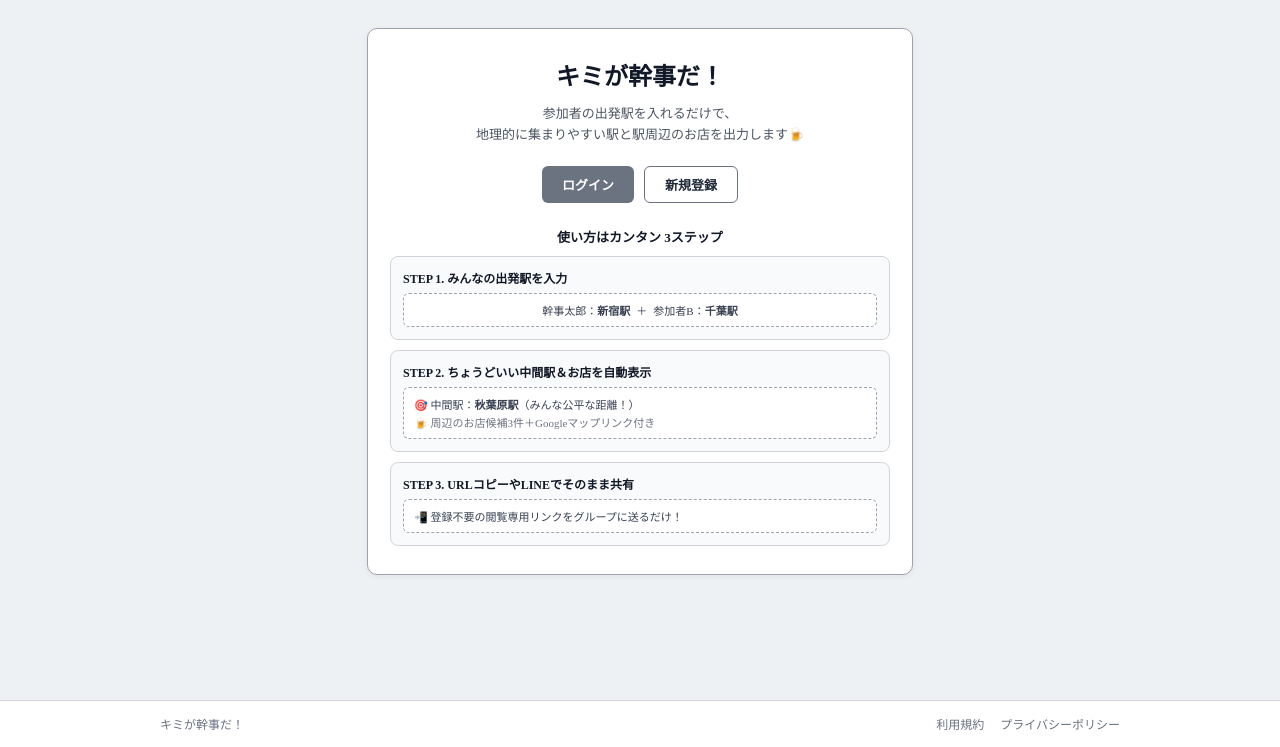
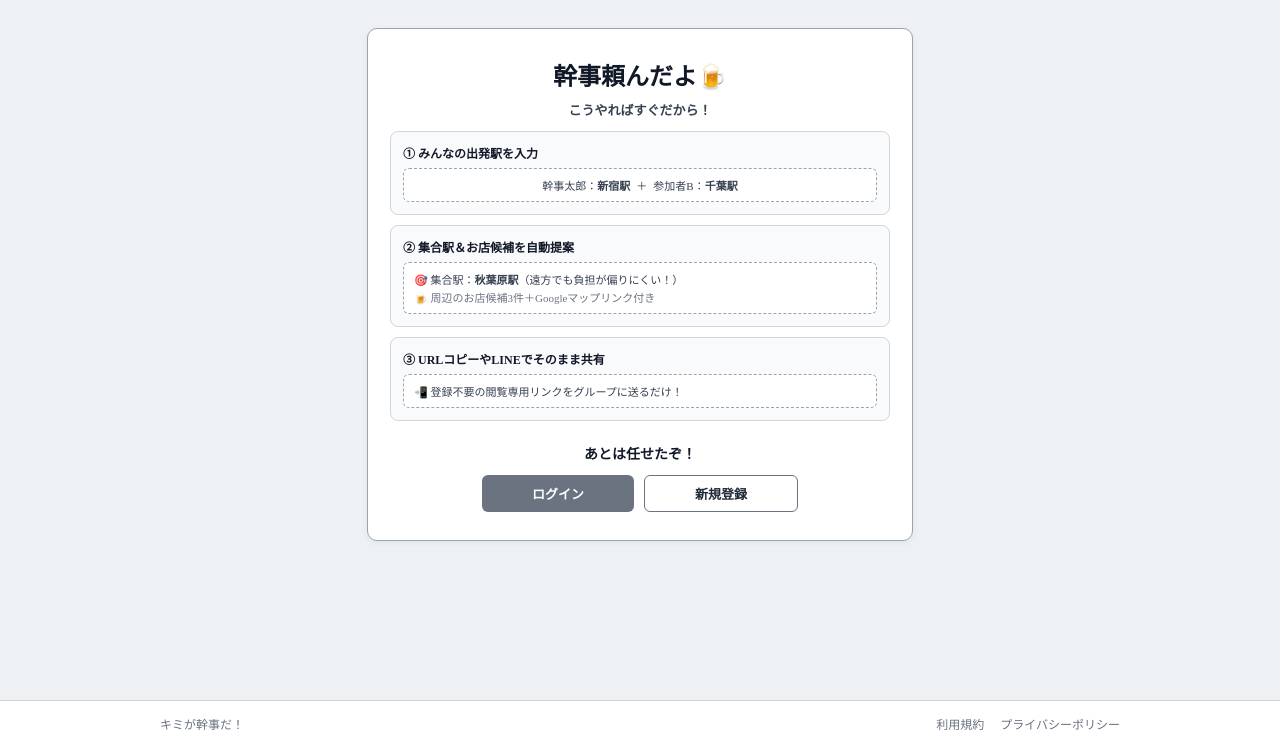
Before and after one commit to Yoshiki-shi/midpoint-find, a Rails app: page / in a window 1280 px wide. Shown: the part 53-800 px from the top of the page. Run offline with Rails 7, Linux system fonts and the light colour scheme; some libraries are stand-ins or nearby versions.

Commit message:
Add playful top page flow and hover labels on auth buttons

```diff
--- /dev/null
+++ b/app/javascript/controllers/hover_label_controller.js
@@ -0,0 +1,23 @@
+import { Controller } from "@hotwired/stimulus"
+
+export default class extends Controller {
+  static values = {
+    hover: String
+  }
+
+  connect() {
+    this.originalText = this.element.textContent.trim()
+  }
+
+  enter() {
+    if (this.hasHoverValue && this.hoverValue) {
+      this.element.textContent = this.hoverValue
+    }
+  }
+
+  leave() {
+    if (this.originalText) {
+      this.element.textContent = this.originalText
+    }
+  }
+}
--- a/app/views/static_pages/top.html.erb
+++ b/app/views/static_pages/top.html.erb
@@ -1,21 +1,11 @@
 <div style="max-width: 500px; margin: 0 auto; background-color: #ffffff; border: 1.5px solid #9ca3af; border-radius: 10px; padding: 28px 22px; text-align: center; box-shadow: 0 2px 6px rgba(0,0,0,0.05);">
-  <h1 style="font-size: 24px; font-weight: 800; color: #111827; margin: 0 0 12px 0;">キミが幹事だ！</h1>
-  <p style="font-size: 13px; color: #4b5563; margin: 0 0 20px 0; line-height: 1.6;">
-    参加者の出発駅を入れるだけで、<br>
-    地理的に集まりやすい駅と駅周辺のお店を出力します🍺
-  </p>
+  <h1 style="font-size: 24px; font-weight: 800; color: #111827; margin: 0 0 8px 0;">幹事頼んだよ🍺</h1>
+  <p style="font-size: 13px; font-weight: 700; color: #374151; margin: 0 0 12px 0;">こうやればすぐだから！</p>
 
-  <div style="display: flex; justify-content: center; gap: 10px; margin-bottom: 24px;">
-    <%= link_to "ログイン", login_path, style: "background-color: #6b7280; color: #ffffff; padding: 9px 20px; border-radius: 6px; text-decoration: none; font-size: 13px; font-weight: 700;" %>
-    <%= link_to "新規登録", signup_path, style: "background-color: #ffffff; color: #1f2937; border: 1.5px solid #6b7280; padding: 8px 20px; border-radius: 6px; text-decoration: none; font-size: 13px; font-weight: 700;" %>
-  </div>
-
-  <div style="text-align: left;">
-    <div style="font-size: 13px; font-weight: 700; color: #111827; margin-bottom: 10px; text-align: center;">使い方はカンタン 3ステップ</div>
-
+  <div style="text-align: left; margin-bottom: 22px;">
     <div style="display: flex; flex-direction: column; gap: 10px;">
       <div style="background-color: #f9fafb; border: 1px solid #d1d5db; border-radius: 8px; padding: 12px;">
-        <div style="font-size: 12px; font-weight: 700; color: #111827; margin-bottom: 6px;">STEP 1. みんなの出発駅を入力</div>
+        <div style="font-size: 12px; font-weight: 700; color: #111827; margin-bottom: 6px;">① みんなの出発駅を入力</div>
         <div style="background-color: #ffffff; border: 1px dashed #9ca3af; border-radius: 6px; padding: 8px 10px; font-size: 11px; color: #374151; display: flex; justify-content: center; gap: 6px;">
           <span>幹事太郎：<b>新宿駅</b></span>
           <span>＋</span>
@@ -24,19 +14,38 @@
       </div>
 
       <div style="background-color: #f9fafb; border: 1px solid #d1d5db; border-radius: 8px; padding: 12px;">
-        <div style="font-size: 12px; font-weight: 700; color: #111827; margin-bottom: 6px;">STEP 2. ちょうどいい中間駅＆お店を自動表示</div>
+        <div style="font-size: 12px; font-weight: 700; color: #111827; margin-bottom: 6px;">② 集合駅＆お店候補を自動提案</div>
         <div style="background-color: #ffffff; border: 1px dashed #9ca3af; border-radius: 6px; padding: 8px 10px; font-size: 11px; color: #374151;">
-          <div>🎯 中間駅：<b>秋葉原駅</b>（みんな公平な距離！）</div>
+          <div>🎯 集合駅：<b>秋葉原駅</b>（遠方でも負担が偏りにくい！）</div>
           <div style="color: #6b7280; margin-top: 2px;">🍺 周辺のお店候補3件＋Googleマップリンク付き</div>
         </div>
       </div>
 
       <div style="background-color: #f9fafb; border: 1px solid #d1d5db; border-radius: 8px; padding: 12px;">
-        <div style="font-size: 12px; font-weight: 700; color: #111827; margin-bottom: 6px;">STEP 3. URLコピーやLINEでそのまま共有</div>
+        <div style="font-size: 12px; font-weight: 700; color: #111827; margin-bottom: 6px;">③ URLコピーやLINEでそのまま共有</div>
         <div style="background-color: #ffffff; border: 1px dashed #9ca3af; border-radius: 6px; padding: 8px 10px; font-size: 11px; color: #374151;">
           📲 登録不要の閲覧専用リンクをグループに送るだけ！
         </div>
       </div>
     </div>
   </div>
+
+  <p style="font-size: 14px; font-weight: 800; color: #111827; margin: 0 0 12px 0;">あとは任せたぞ！</p>
+
+  <div style="display: flex; justify-content: center; gap: 10px;">
+    <%= link_to "ログイン", login_path,
+          data: {
+            controller: "hover-label",
+            hover_label_hover_value: "任せろ！",
+            action: "mouseenter->hover-label#enter mouseleave->hover-label#leave"
+          },
+          style: "min-width: 112px; background-color: #6b7280; color: #ffffff; padding: 9px 20px; border-radius: 6px; text-decoration: none; font-size: 13px; font-weight: 700;" %>
+    <%= link_to "新規登録", signup_path,
+          data: {
+            controller: "hover-label",
+            hover_label_hover_value: "引き受けた！",
+            action: "mouseenter->hover-label#enter mouseleave->hover-label#leave"
+          },
+          style: "min-width: 112px; background-color: #ffffff; color: #1f2937; border: 1.5px solid #6b7280; padding: 8px 20px; border-radius: 6px; text-decoration: none; font-size: 13px; font-weight: 700;" %>
+  </div>
 </div>
```
